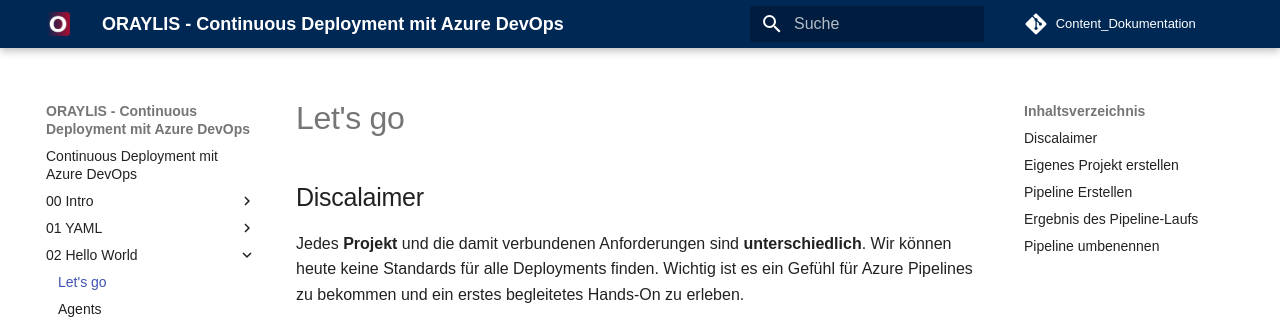
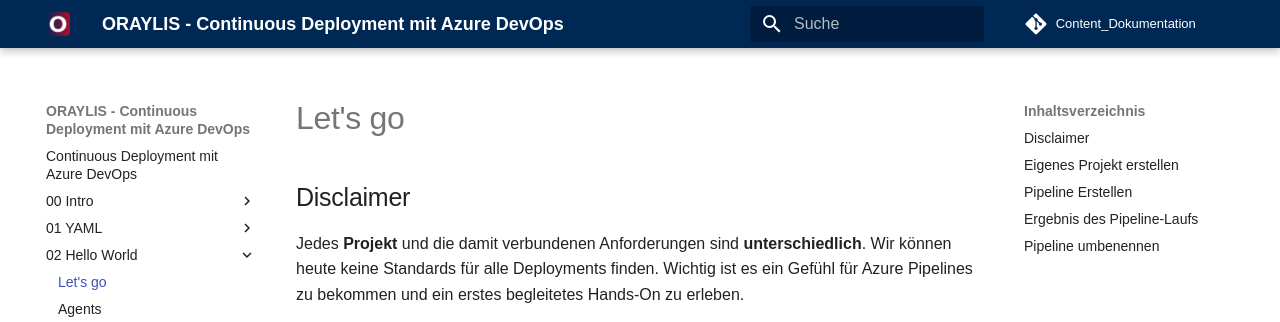
Before and after one commit to zyeiy2/Content_Dokumentation, an MkDocs documentation site: the page built from docs/02-Hello World/01-Eigenes Projekt erstellen.md, in a window 1280 px wide and 900 px high. Shown: the top 322 px of the window. Built offline with MkDocs 1.6.1 and Material for MkDocs 9.7.7, drawn with Linux system fonts in a browser that asks for light colours; some web fonts are replaced; comment, search, counter and statistics services are not loaded.

Commit message:
Update 01-Eigenes Projekt erstellen.md

```diff
--- a/docs/02-Hello World/01-Eigenes Projekt erstellen.md
+++ b/docs/02-Hello World/01-Eigenes Projekt erstellen.md
@@ -1,6 +1,6 @@
 # Let's go
 
-## Discalaimer
+## Disclaimer
 Jedes **Projekt** und die damit verbundenen Anforderungen sind **unterschiedlich**. Wir können heute keine Standards für alle Deployments finden. Wichtig ist es ein Gefühl für Azure Pipelines zu bekommen und ein erstes begleitetes Hands-On zu erleben.
 
 ## Eigenes Projekt erstellen
```
